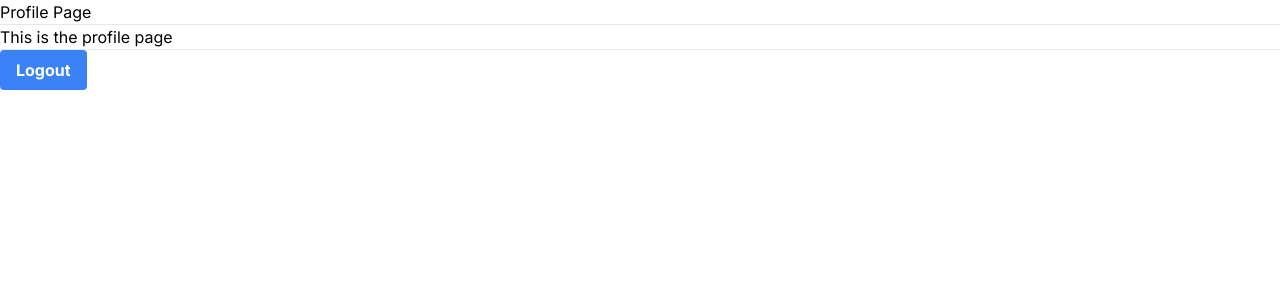
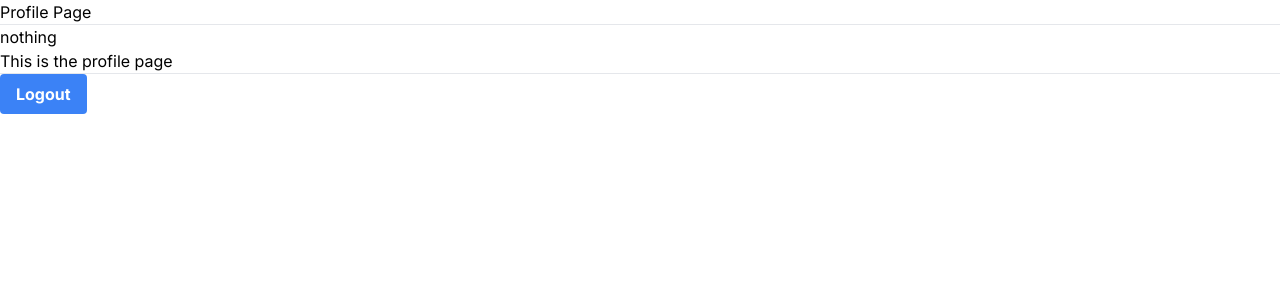
Before and after one commit to tiffmc1/trek-name-trivia, a Next.js app: page /profile in a window 1280 px wide. Shown: the top 300 px of the page. Built offline with nearby package versions, Linux system fonts and the light colour scheme; no server answers.

Commit message:
PROFILEPAGE: testing bringing in user data to display

```diff
--- a/src/app/profile/page.tsx
+++ b/src/app/profile/page.tsx
@@ -1,11 +1,20 @@
 "use client";
 import axios from "axios";
 import { useRouter } from "next/navigation";
+import { useEffect, useState } from "react";
 import { toast } from "react-hot-toast";
+import Link from "next/link";
+
+// interface UserData {
+// 	id: string;
+// 	email: string;
+// 	username: string;
+// }
 
 export default function ProfilePage() {
 	const router = useRouter();
-
+	// const [user, setUser] = useState<any | null>(null);
+	const [user, setUser] = useState("nothing");
 	const onLogout = async () => {
 		try {
 			const logout = await axios.get("/api/users/logout");
@@ -18,10 +27,29 @@ export default function ProfilePage() {
 		}
 	};
 
+	useEffect(() => {
+		const getUserData = async () => {
+			const res = await axios.get("/api/users/user");
+			console.log(res.data);
+			setUser(res.data.data._id);
+		};
+
+		getUserData();
+	}, []);
+
+	console.log(user);
+
 	return (
 		<div>
 			<h1>Profile Page</h1>
 			<hr />
+			<h2>
+				{user ? (
+					<div>
+						<div>{user}</div>
+					</div>
+				) : null}
+			</h2>
 			<div>This is the profile page</div>
 			<hr />
 			<button
```
